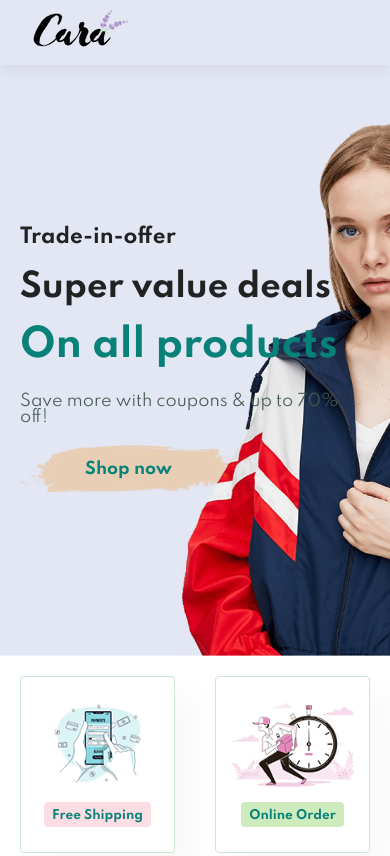
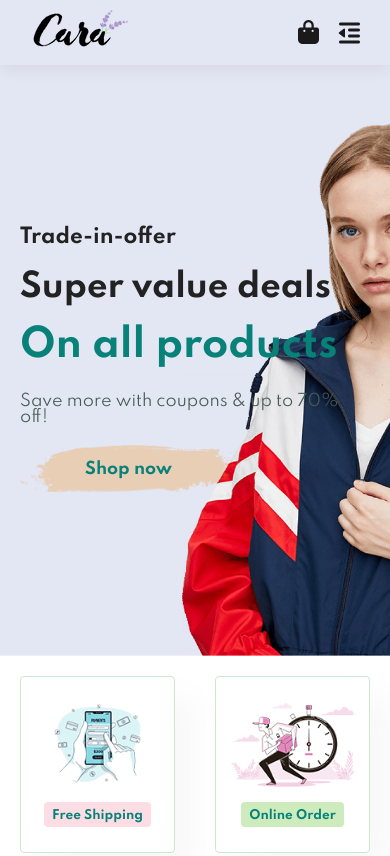
Before and after one commit to ducquy100403/Build_Ecommerce, a plain HTML site: page html/index.html in a window 390 px wide. Shown: the top 856 px of the page. Drawn offline with nearby package versions, Linux system fonts and the light colour scheme; files whose address does not match are found by name.

Commit message:
khong biet them cai gi

```diff
--- a/html/index.html
+++ b/html/index.html
@@ -35,6 +35,11 @@
                     <li id="lg-bag"><a href="cart.html" class=""><i class="fa-solid fa-bag-shopping"></i></a></li>
                     <a href="#" id="close"><i class="fa-solid fa-xmark"></i></i></a>
                 </ul>
+            </div>
+
+            <div id="navbar--mobile">
+                <a href="cart.html" class=""><i class="fa-solid fa-bag-shopping"></i></a>
+                <i id="bar" class="fas fa-outdent"></i>
             </div>
         </section>
 
```
